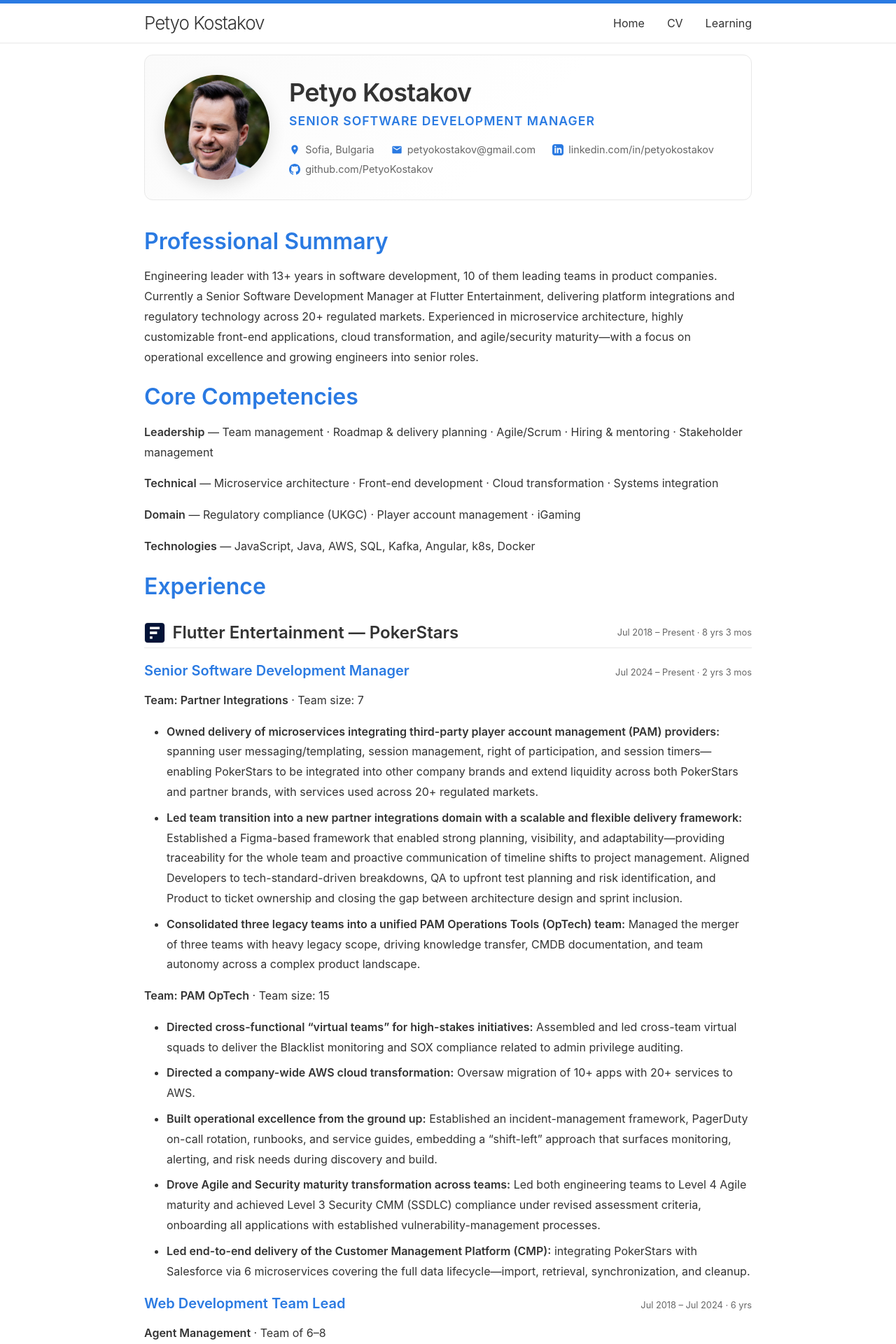
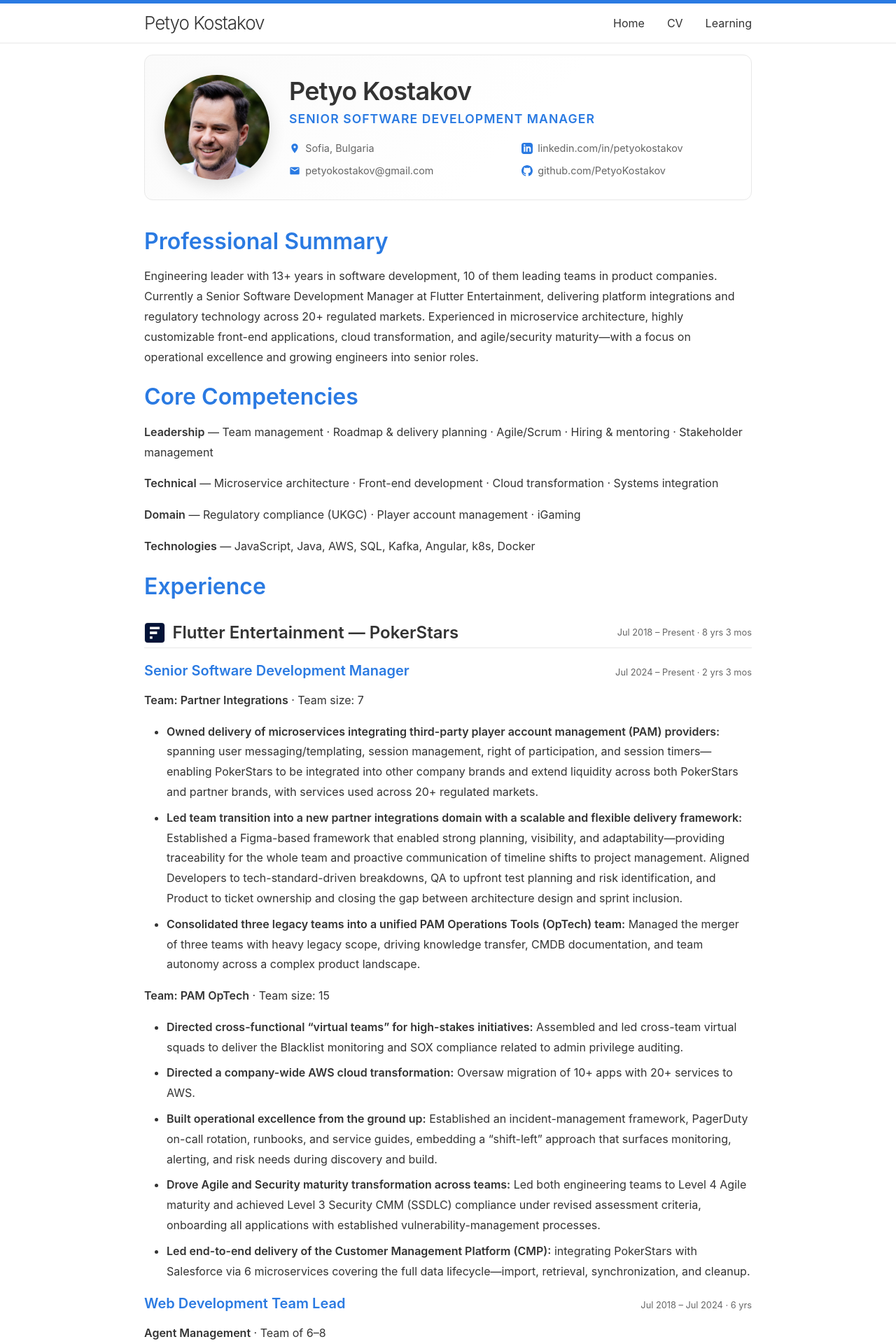
Before and after one commit to PetyoKostakov/PetyoKostakov.github.io, a Jekyll site: the page built from cv.md, in a window 1280 px wide. Shown: the top 1920 px of the page at 70% size. Built offline with Jekyll 4.4.1, drawn with Linux system fonts in a browser that asks for light colours.

Commit message:
Style CV contact part

```diff
--- a/assets/main.css
+++ b/assets/main.css
@@ -997,20 +997,22 @@ label {
 .page-cv .cv-contacts {
   display: flex;
   flex-wrap: wrap;
-  gap: 0.45rem 1.5rem;
+  gap: 1rem 2rem;
   margin: 0;
   padding: 0;
   list-style: none;
+  row-gap: 0.75rem;
 }
 
 .page-cv .cv-contact {
-  display: inline-flex;
+  display: flex;
   align-items: center;
   gap: 0.45rem;
   margin: 0;
   font-size: 0.9rem;
   line-height: 1.4;
   color: var(--light-text);
+  flex: 0 1 calc(50% - 1rem);
 }
 
 .cv-contact__icon {
--- a/cv.md
+++ b/cv.md
@@ -25,15 +25,15 @@ permalink: /cv/
       </li>
       <li class="cv-contact">
         <svg class="cv-contact__icon" viewBox="0 0 24 24" fill="currentColor" aria-hidden="true">
+          <path d="M19 0h-14c-2.761 0-5 2.239-5 5v14c0 2.761 2.239 5 5 5h14c2.762 0 5-2.239 5-5v-14c0-2.761-2.238-5-5-5zm-11 19h-3v-11h3v11zm-1.5-12.268c-.966 0-1.75-.79-1.75-1.764s.784-1.764 1.75-1.764 1.75.79 1.75 1.764-.783 1.764-1.75 1.764zm13.5 12.268h-3v-5.604c0-3.368-4-3.113-4 0v5.604h-3v-11h3v1.765c1.396-2.586 7-2.777 7 2.469v6.766z"/>
+        </svg>
+        <a href="https://www.linkedin.com/in/petyokostakov/" target="_blank" rel="noopener noreferrer">linkedin.com/in/petyokostakov</a>
+      </li>
+      <li class="cv-contact">
+        <svg class="cv-contact__icon" viewBox="0 0 24 24" fill="currentColor" aria-hidden="true">
           <path d="M20 4H4c-1.1 0-1.99.9-1.99 2L2 18c0 1.1.9 2 2 2h16c1.1 0 2-.9 2-2V6c0-1.1-.9-2-2-2zm0 4l-8 5-8-5V6l8 5 8-5v2z"/>
         </svg>
         <a href="mailto:petyokostakov@gmail.com">petyokostakov@gmail.com</a>
-      </li>
-      <li class="cv-contact">
-        <svg class="cv-contact__icon" viewBox="0 0 24 24" fill="currentColor" aria-hidden="true">
-          <path d="M19 0h-14c-2.761 0-5 2.239-5 5v14c0 2.761 2.239 5 5 5h14c2.762 0 5-2.239 5-5v-14c0-2.761-2.238-5-5-5zm-11 19h-3v-11h3v11zm-1.5-12.268c-.966 0-1.75-.79-1.75-1.764s.784-1.764 1.75-1.764 1.75.79 1.75 1.764-.783 1.764-1.75 1.764zm13.5 12.268h-3v-5.604c0-3.368-4-3.113-4 0v5.604h-3v-11h3v1.765c1.396-2.586 7-2.777 7 2.469v6.766z"/>
-        </svg>
-        <a href="https://www.linkedin.com/in/petyokostakov/" target="_blank" rel="noopener noreferrer">linkedin.com/in/petyokostakov</a>
       </li>
       <li class="cv-contact">
         <svg class="cv-contact__icon" viewBox="0 0 24 24" fill="currentColor" aria-hidden="true">
```
